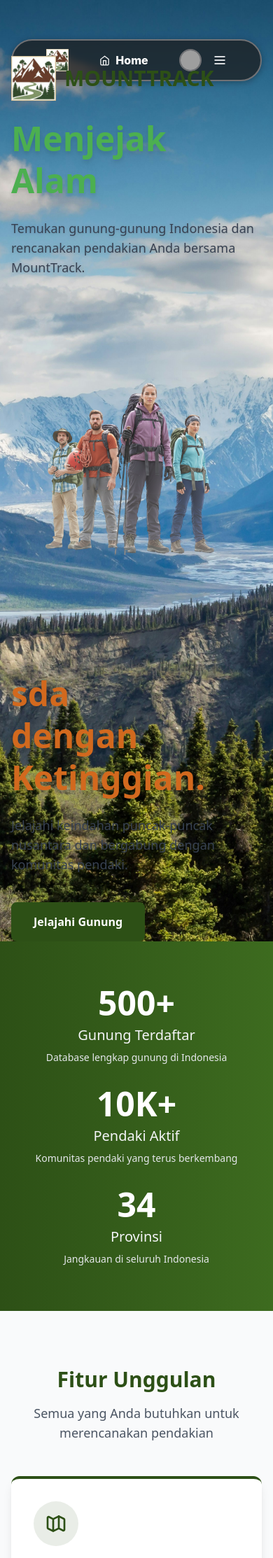
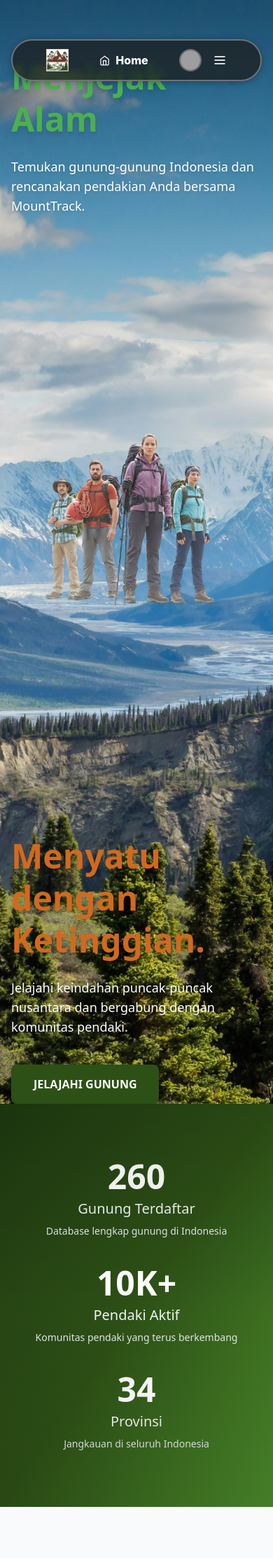
Before and after one commit to pbp-kelompok-c09/MountTrack, a Django app: page / in a window 390 px wide. Shown: the top 2226 px of the page at 70% size. Run offline with Django 5.2, Linux system fonts and the light colour scheme; some libraries are stand-ins or nearby versions; some web fonts are replaced; grey boxes are pictures that could not be loaded.

Commit message:
feat: done homepage

```diff
--- a/home/templates/home/index.html
+++ b/home/templates/home/index.html
@@ -17,71 +17,64 @@
       <!-- Gradient overlay to blend with stats section -->
     </div>
 
-    <div class="max-w-7xl mx-auto px-4 sm:px-6 lg:px-8 relative z-30 min-h-screen flex items-center py-20">
+    <div class="max-w-7xl mx-auto px-4 sm:px-6 lg:px-8 relative min-h-screen flex items-center py-20">
 
       <!-- Split Layout: Left and Right Text with Center Image -->
-      <div class="grid grid-cols-1 lg:grid-cols-3 gap-8 lg:gap-12 items-center relative w-full">
+      <div class="grid grid-cols-1 lg:grid-cols-3 gap-48 lg:gap-72 items-center relative w-full bg-red">
 
         <!-- Left Content -->
-        <div class="space-y-6 text-left lg:text-right relative z-20">
-          <!-- Logo/Brand -->
-          <div class="flex items-center space-x-3 lg:justify-end">
-            <img src="{% static 'images/logo-v4.jpg' %}" alt="MountTrack Logo" class="h-16 w-16">
-            <h2 class="text-3xl font-bold text-[#2D5016]">MOUNTTRACK</h2>
-          </div>
-
+        <div class="space-y-6 text-left lg:text-right relative z-10">
           <!-- Main Heading Part 1 -->
           <h1 class="text-5xl md:text-6xl lg:text-7xl font-bold leading-tight drop-shadow-lg">
             <span class="text-[#4CAF50]">Menjejak<br>Alam</span>
           </h1>
 
           <!-- Description Left -->
-          <p class="text-lg text-gray-700 max-w-md lg:ml-auto drop-shadow">
+          <p class="text-lg text-white max-w-md lg:ml-auto drop-shadow">
             Temukan gunung-gunung Indonesia dan rencanakan pendakian Anda bersama MountTrack.
           </p>
         </div>
 
         <!-- Center Image - 2x Larger with transparent white removal -->
-        <div class="relative group lg:col-span-1 flex justify-center items-center">
-          <div class="relative w-full max-w-3xl aspect-[3/4] lg:scale-[4] lg:translate-y-40">
+        <div class="relative group lg:col-span-1 flex justify-center items-center z-100">
+          <div class="relative w-full max-w-3xl aspect-[3/4] lg:scale-[5] lg:translate-y-40">
             <!-- Image container with hover effect -->
             <div class="relative w-full h-full rounded-3xl overflow-hidden" style="isolation: isolate;">
+
               <!-- Front Image 1 (default) - remove white background with CSS -->
               <img src="{% static 'images/front-1.png' %}"
                    alt="Mountain Adventure"
-                   class="absolute inset-0 w-full h-full object-contain transition-opacity duration-700 group-hover:opacity-0">
+                   class="absolute z-100 inset-0 w-full h-full object-contain transition-opacity duration-700 group-hover:opacity-0">
 
               <!-- Front Image 2 (on hover) - remove white background with CSS -->
-              <img src="{% static 'images/front-2.png' %}"
+              <img src="{% static 'images/front-3.png' %}"
                    alt="Mountain Adventure Team"
-                   class="absolute inset-0 w-full h-full object-contain transition-opacity duration-700 opacity-0 group-hover:opacity-100">
+                   class="absolute inset-0 z-60 w-full h-full object-contain transition-opacity duration-700 opacity-0 group-hover:opacity-100 bg-transparent">
             </div>
 
           </div>
         </div>
 
-
-
         <!-- Right Content -->
-        <div class="space-y-6 text-left relative z-20">
+        <div class="space-y-6 text-left relative z-10">
           <!-- Main Heading Part 2 -->
            <img src="{% static 'images/front-2.png' %}"
                    alt="Mountain Adventure Team"
                    class="absolute inset-0 w-full h-full object-contain transition-opacity duration-700 opacity-0 group-hover:opacity-100">
           <h1 class="text-5xl md:text-6xl lg:text-7xl font-bold leading-tight drop-shadow-lg">
-            <span class="text-[#D2691E]">sda<br>dengan<br>Ketinggian.</span>
+            <span class="text-[#D2691E]">Menyatu<br>dengan<br>Ketinggian.</span>
           </h1>
 
           <!-- Description Right -->
-          <p class="text-lg text-gray-700 max-w-md drop-shadow">
+          <p class="text-lg text-white max-w-md drop-shadow">
             Jelajahi keindahan puncak-puncak nusantara dan bergabung dengan komunitas pendaki.
           </p>
 
           <!-- CTA Button -->
           <div class="pt-4">
             <a href="/mountain"
-               class="inline-block bg-[#2D5016] hover:bg-[#3d6b1f] text-white font-semibold px-8 py-4 rounded-lg transition-all duration-300 shadow-lg hover:shadow-xl transform hover:-translate-y-1">
-              Jelajahi Gunung
+               class="inline-block bg-[#2D5016] hover:bg-[#3d6b1f] text-white font-bold px-8 py-4 rounded-lg transition-all duration-300 shadow-lg hover:shadow-xl transform hover:-translate-y-1">
+              JELAJAHI GUNUNG
             </a>
           </div>
         </div>
@@ -90,35 +83,39 @@
     </div>
   </div>
 
-  <!-- Stats Section (starts where bg.jpg ends) -->
-  <div class="bg-gradient-to-r from-[#2D5016] to-[#3d6b1f] py-16 relative z-30 -mt-20">
-    <div class="max-w-5xl mx-auto px-4 sm:px-6 lg:px-8">
-      <div class="grid grid-cols-1 md:grid-cols-3 gap-8 text-center">
+  <!-- Stats Section -->
+<div class="relative -mt-20 z-30 bg-gradient-to-br from-[#1E3A10] via-[#2D5016] to-[#4C8C2B] py-20">
+  <div class="max-w-6xl mx-auto px-6 sm:px-8">
+    <div class="grid grid-cols-1 md:grid-cols-3 gap-10 text-center text-white">
 
       <!-- Stat 1 -->
       <div class="space-y-2">
-          <div class="text-5xl font-bold text-white">500+</div>
-          <p class="text-xl text-gray-100">Gunung Terdaftar</p>
+        <div class="text-5xl font-extrabold">260</div>
+        <p class="text-xl font-medium text-gray-100">Gunung Terdaftar</p>
         <p class="text-sm text-gray-200">Database lengkap gunung di Indonesia</p>
       </div>
 
       <!-- Stat 2 -->
       <div class="space-y-2">
-          <div class="text-5xl font-bold text-white">10K+</div>
-          <p class="text-xl text-gray-100">Pendaki Aktif</p>
+        <div class="text-5xl font-extrabold">10K+</div>
+        <p class="text-xl font-medium text-gray-100">Pendaki Aktif</p>
         <p class="text-sm text-gray-200">Komunitas pendaki yang terus berkembang</p>
       </div>
 
       <!-- Stat 3 -->
       <div class="space-y-2">
-          <div class="text-5xl font-bold text-white">34</div>
-          <p class="text-xl text-gray-100">Provinsi</p>
+        <div class="text-5xl font-extrabold">34</div>
+        <p class="text-xl font-medium text-gray-100">Provinsi</p>
         <p class="text-sm text-gray-200">Jangkauan di seluruh Indonesia</p>
       </div>
 
     </div>
   </div>
+
+  <!-- Optional glassy overlay -->
+  <div class="absolute inset-0 bg-gradient-to-t from-black/10 via-transparent to-black/10 pointer-events-none"></div>
 </div>
+
 
   <!-- Features Section -->
   <div class="py-20 bg-gray-50 relative z-30">
```
Also changed, not shown: list_gunung/templates/mount/index.html (added), static/images/front-2.png (deleted), static/images/front-3.png (added). Lines whose indentation alone changed are shown as unchanged.
